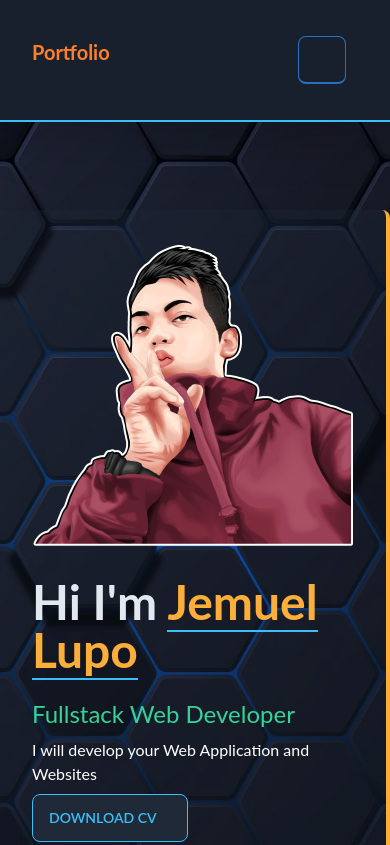
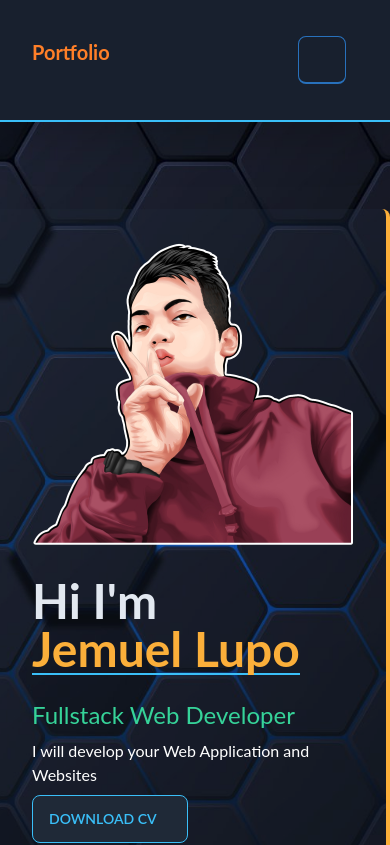
Before and after one commit to Jemsukie/react-portfolio, a React (Create React App) app: page / in a window 390 px wide. Shown: the top 845 px of the page. Built offline with nearby package versions, Linux system fonts and the light colour scheme; some icons are missing.

Commit message:
feat(web): update cta styles

```diff
--- a/src/components/Contact/Contact.jsx
+++ b/src/components/Contact/Contact.jsx
@@ -165,7 +165,7 @@ const Form = () => {
             </textarea>
 
             <div className="flex justify-center mt-4">
-                <input type="submit" className="btn btn-outline btn-info w-1/2" />
+                <input type="submit" className="btn btn-outline bg-neutral btn-info w-1/2" />
             </div>
         </form>)
 }
--- a/src/components/Hero/Hero.jsx
+++ b/src/components/Hero/Hero.jsx
@@ -17,13 +17,12 @@ const Hero = () => {
             >
                 <img src={hero} className="w-full max-w-xs" alt='No img' />
                 <div className='p-4'>
-                    <h1 className="text-5xl font-bold text-slate-200">Hi I'm <span className='text-warning border-b-2 border-info'>Jemuel Lupo</span></h1>
+                    <h1 className="text-5xl font-bold text-slate-200 flex flex-col md:flex-row">Hi I'm&nbsp;<span className='text-warning border-b-2 border-info w-fit'>Jemuel Lupo</span></h1>
                     <p className="mt-6 text-success text-2xl">Fullstack Web Developer</p>
                     <p className="mt-2 text-white text-md">I will develop your Web Application and Websites</p>
                     <div className='mt-2'>
                         <a className="btn btn-info btn-outline bg-neutral" href={cv} download="resume.pdf">
-                            Download CV
-                            <Download />
+                            Download CV <Download />
                         </a>
                     </div>
 
--- a/src/components/Navbar/Navbar.jsx
+++ b/src/components/Navbar/Navbar.jsx
@@ -36,7 +36,7 @@ const WebMenu = ({ navLinks }) => {
     return (<div className="sm:inline-flex hidden p-4">
         <nav className="md:ml-auto md:mr-auto flex flex-wrap items-center text-base justify-center">
             {navLinks.map(n => (
-                <a key={n.title} href={n.href} className="md:mx-2 mx-px font-bold hover:border-accent"><span className={`hover:text-info flex btn ${n.title === 'Say Hi' ? 'text-info btn-outline' : 'text-slate-200'}`}>{n.icon}{n.title}</span></a>
+                <a key={n.title} href={n.href} className="md:mx-2 mx-px font-bold hover:border-accent"><span className={`hover:text-info flex btn ${n.title === 'Say Hi' ? 'bg-neutral text-info btn-outline' : 'text-slate-200'}`}>{n.icon}{n.title}</span></a>
             ))}
         </nav>
     </div>)
```
